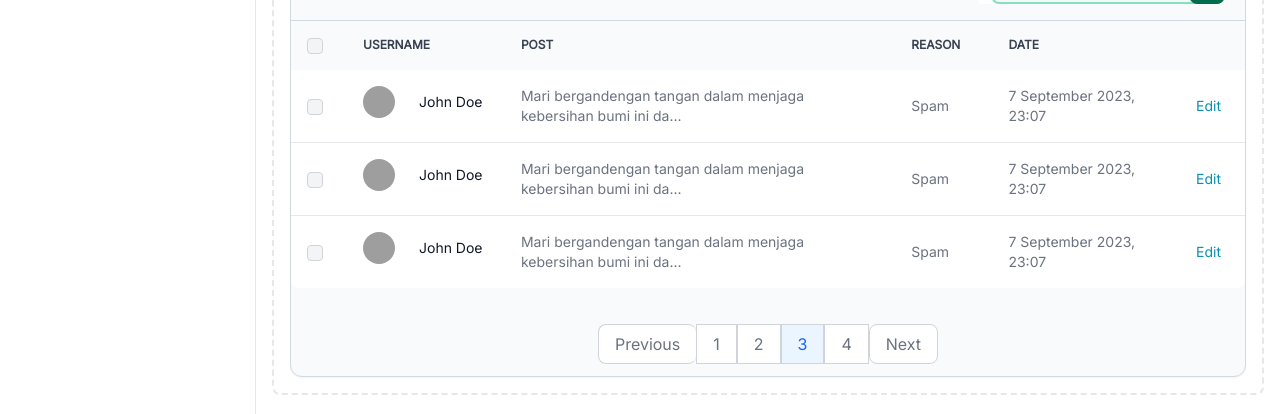
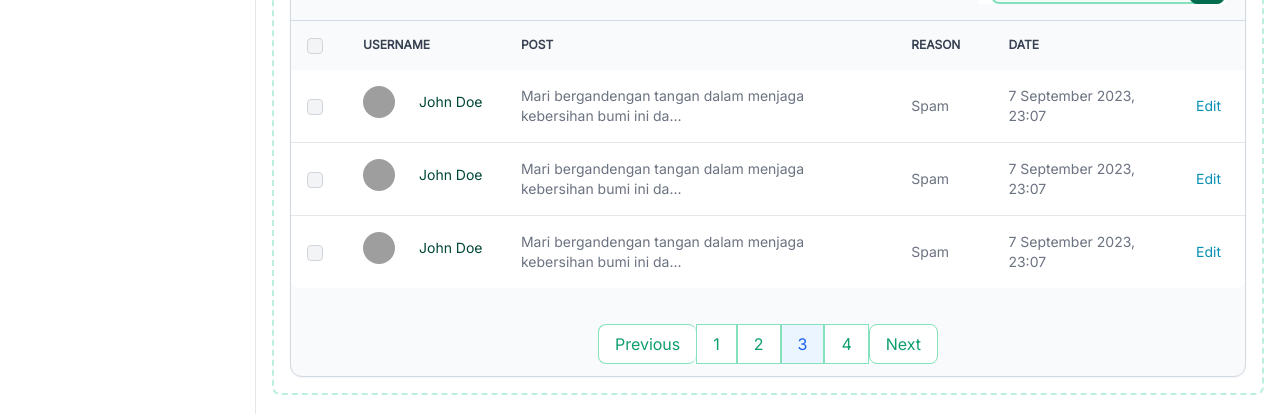
Before and after one commit to HamzahRaihan/dashboard-gremmu, a React (Vite) app: page / in a window 1280 px wide. Shown: the part 353-767 px from the top of the page. Built offline with nearby package versions, Linux system fonts and the light colour scheme; grey boxes are pictures that could not be loaded.

Commit message:
modification style

```diff
--- a/src/pages/Dashboard/Dashboard.jsx
+++ b/src/pages/Dashboard/Dashboard.jsx
@@ -5,11 +5,13 @@ import { Checkbox, Table } from "flowbite-react";
 const Dashboard = () => {
   return (
     <div className="p-4 sm:ml-64">
-      <div className="p-4 border-2 border-gray-200 border-dashed rounded-lg dark:border-gray-700 mt-14">
+      <div className="p-4 border-2 border-green-200 border-dashed rounded-lg dark:border-green-700 mt-14">
         <div className="items-stretch self-stretch flex flex-col">
           <div className="items-stretch flex w-full justify-between gap-5 mt-2 px-5 max-md:max-w-full max-md:flex-wrap">
             <div className="text-black text-3xl font-medium leading-10 grow shrink basis-auto">Dashboard Admin</div>
           </div>
+
+          {/* card */}
           <div className="items-stretch flex w-full gap-5 mt-10 px-5 max-md:max-w-full max-md:flex-wrap max-md:justify-center">
             <div className="justify-end border border-[color:var(--neutral-700,#D1D9E2)] shadow-sm bg-slate-50 flex grow basis-[0%] flex-col px-5 py-4 rounded-xl border-solid items-end">
               <div className="items-stretch flex w-[213px] max-w-full justify-between gap-5">
@@ -56,6 +58,7 @@ const Dashboard = () => {
               </div>
             </div>
           </div>
+          {/* user report */}
           <div className="items-stretch border border-[color:var(--neutral-700,#D1D9E2)] shadow-sm bg-slate-50 flex w-full flex-col mt-8 pb-3 rounded-xl border-solid max-md:max-w-full">
             <div className="items-stretch border-b-[color:var(--neutral-700,#D1D9E2)] bg-slate-50 flex w-full flex-col px-5 py-4 border-b border-solid max-md:max-w-full">
               <div className="items-center flex w-full justify-between gap-5 max-md:max-w-full max-md:flex-wrap">
@@ -65,7 +68,7 @@ const Dashboard = () => {
                     <input
                       type="text"
                       id="search-dropdown"
-                      className="block p-2.5 w-full z-20 text-sm text-gray-900 bg-green-50 rounded-lg border-2 border-green-300 focus:ring-2 focus:border-green-500 dark:bg-green-700 dark:border-green-600 dark:placeholder-green-400 dark:text-white dark:focus:border-green-500"
+                      className="block p-2.5 w-full z-20 text-sm text-green-900 bg-green-50 rounded-lg border-2 border-green-300 focus:ring-2 dark:bg-green-700 dark:border-green-600 dark:placeholder-green-400 dark:text-white  focus:ring-green-500 focus:border-green-500 dark:focus:ring-green-500 dark:focus:border-green-500"
                       placeholder="Search"
                       required
                     />
@@ -95,11 +98,11 @@ const Dashboard = () => {
                   </Table.HeadCell>
                 </Table.Head>
                 <Table.Body className="divide-y">
-                  <Table.Row className="bg-white dark:border-gray-700 dark:bg-gray-800">
+                  <Table.Row className="bg-white dark:border-green-700 dark:bg-green-800">
                     <Table.Cell className="p-4">
                       <Checkbox />
                     </Table.Cell>
-                    <Table.Cell className="flex items-center gap-6 whitespace-nowrap font-medium text-gray-900 dark:text-white">
+                    <Table.Cell className="flex items-center gap-6 whitespace-nowrap font-medium text-green-900 dark:text-white">
                       <img src="https://ik.imagekit.io/alzirahmana/Asset%20-%20mobile%20responsive%20web/Jese%20Leos.png?updatedAt=1697535830098" className="w-8 h-8 rounded-full" alt="user photo" />
                       <h1>John Doe</h1>
                     </Table.Cell>
@@ -112,11 +115,11 @@ const Dashboard = () => {
                       </a>
                     </Table.Cell>
                   </Table.Row>
-                  <Table.Row className="bg-white dark:border-gray-700 dark:bg-gray-800">
+                  <Table.Row className="bg-white dark:border-green-700 dark:bg-green-800">
                     <Table.Cell className="p-4">
                       <Checkbox />
                     </Table.Cell>
-                    <Table.Cell className="flex items-center gap-6 whitespace-nowrap font-medium text-gray-900 dark:text-white">
+                    <Table.Cell className="flex items-center gap-6 whitespace-nowrap font-medium text-green-900 dark:text-white">
                       <img src="https://ik.imagekit.io/alzirahmana/Asset%20-%20mobile%20responsive%20web/Jese%20Leos.png?updatedAt=1697535830098" className="w-8 h-8 rounded-full" alt="user photo" />
                       <h1>John Doe</h1>
                     </Table.Cell>
@@ -129,11 +132,11 @@ const Dashboard = () => {
                       </a>
                     </Table.Cell>
                   </Table.Row>
-                  <Table.Row className="bg-white dark:border-gray-700 dark:bg-gray-800">
+                  <Table.Row className="bg-white dark:border-green-700 dark:bg-green-800">
                     <Table.Cell className="p-4">
                       <Checkbox />
                     </Table.Cell>
-                    <Table.Cell className="flex items-center gap-6 whitespace-nowrap font-medium text-gray-900 dark:text-white">
+                    <Table.Cell className="flex items-center gap-6 whitespace-nowrap font-medium text-green-900 dark:text-white">
                       <img src="https://ik.imagekit.io/alzirahmana/Asset%20-%20mobile%20responsive%20web/Jese%20Leos.png?updatedAt=1697535830098" className="w-8 h-8 rounded-full" alt="user photo" />
                       <h1>John Doe</h1>
                     </Table.Cell>
@@ -154,35 +157,35 @@ const Dashboard = () => {
             <nav className="mx-auto mt-9">
               <ul className="flex text-sm md:text-base">
                 <Link>
-                  <span className="flex items-center justify-center px-3 md:px-4 h-8 md:h-10 ms-0 leading-tight text-gray-500 bg-white border border-e-0 border-gray-300 rounded-lg hover:bg-gray-100 hover:text-gray-700 dark:bg-gray-800 dark:border-gray-700 dark:text-gray-400 dark:hover:bg-gray-700 dark:hover:text-white">
+                  <span className="flex items-center justify-center px-3 md:px-4 h-8 md:h-10 ms-0 leading-tight text-green-500 bg-white border border-e-0 border-green-300 rounded-lg hover:bg-green-100 hover:text-green-700 dark:bg-green-800 dark:border-green-700 dark:text-green-400 dark:hover:bg-green-700 dark:hover:text-white">
                     Previous
                   </span>
                 </Link>
                 <Link>
-                  <span className="flex items-center justify-center px-3 md:px-4 h-8 md:h-10 leading-tight text-gray-500 bg-white border border-gray-300 hover:bg-gray-100 hover:text-gray-700 dark:bg-gray-800 dark:border-gray-700 dark:text-gray-400 dark:hover:bg-gray-700 dark:hover:text-white">
+                  <span className="flex items-center justify-center px-3 md:px-4 h-8 md:h-10 leading-tight text-green-500 bg-white border border-green-300 hover:bg-green-100 hover:text-green-700 dark:bg-green-800 dark:border-green-700 dark:text-green-400 dark:hover:bg-green-700 dark:hover:text-white">
                     1
                   </span>
                 </Link>
                 <Link>
-                  <span className="flex items-center justify-center px-3 md:px-4 h-8 md:h-10 leading-tight text-gray-500 bg-white border border-gray-300 hover:bg-gray-100 hover:text-gray-700 dark:bg-gray-800 dark:border-gray-700 dark:text-gray-400 dark:hover:bg-gray-700 dark:hover:text-white">
+                  <span className="flex items-center justify-center px-3 md:px-4 h-8 md:h-10 leading-tight text-green-500 bg-white border border-green-300 hover:bg-green-100 hover:text-green-700 dark:bg-green-800 dark:border-green-700 dark:text-green-400 dark:hover:bg-green-700 dark:hover:text-white">
                     2
                   </span>
                 </Link>
                 <Link>
                   <span
                     aria-current="page"
-                    className="flex items-center justify-center px-3 md:px-4 h-8 md:h-10 text-blue-600 border border-gray-300 bg-blue-50 hover:bg-blue-100 hover:text-blue-700 dark:border-gray-700 dark:bg-gray-700 dark:text-white"
+                    className="flex items-center justify-center px-3 md:px-4 h-8 md:h-10 text-blue-600 border border-green-300 bg-blue-50 hover:bg-blue-100 hover:text-blue-700 dark:border-green-700 dark:bg-green-700 dark:text-white"
                   >
                     3
                   </span>
                 </Link>
                 <Link>
-                  <span className="flex items-center justify-center px-3 md:px-4 h-8 md:h-10 leading-tight text-gray-500 bg-white border border-gray-300 hover:bg-gray-100 hover:text-gray-700 dark:bg-gray-800 dark:border-gray-700 dark:text-gray-400 dark:hover:bg-gray-700 dark:hover:text-white">
+                  <span className="flex items-center justify-center px-3 md:px-4 h-8 md:h-10 leading-tight text-green-500 bg-white border border-green-300 hover:bg-green-100 hover:text-green-700 dark:bg-green-800 dark:border-green-700 dark:text-green-400 dark:hover:bg-green-700 dark:hover:text-white">
                     4
                   </span>
                 </Link>
                 <Link>
-                  <span className="flex items-center justify-center px-3 md:px-4 h-8 md:h-10 leading-tight text-gray-500 bg-white border border-gray-300 rounded-lg hover:bg-gray-100 hover:text-gray-700 dark:bg-gray-800 dark:border-gray-700 dark:text-gray-400 dark:hover:bg-gray-700 dark:hover:text-white">
+                  <span className="flex items-center justify-center px-3 md:px-4 h-8 md:h-10 leading-tight text-green-500 bg-white border border-green-300 rounded-lg hover:bg-green-100 hover:text-green-700 dark:bg-green-800 dark:border-green-700 dark:text-green-400 dark:hover:bg-green-700 dark:hover:text-white">
                     Next
                   </span>
                 </Link>
--- a/src/pages/News/News.jsx
+++ b/src/pages/News/News.jsx
@@ -27,7 +27,7 @@ const News = () => {
                     <input
                       type="text"
                       id="search-dropdown"
-                      className="block p-2.5 w-full z-20 text-sm text-gray-900 bg-green-50 rounded-lg border-2 border-green-300 focus:ring-2 focus:border-green-500 dark:bg-green-700 dark:border-green-600 dark:placeholder-green-400 dark:text-white dark:focus:border-green-500"
+                      className="block p-2.5 w-full z-20 text-sm text-green-900 bg-green-50 rounded-lg border-2 border-green-300 focus:ring-2 dark:bg-green-700 dark:border-green-600 dark:placeholder-green-400 dark:text-white  focus:ring-green-500 focus:border-green-500 dark:focus:ring-green-500 dark:focus:border-green-500"
                       placeholder="Search"
                       required
                     />
@@ -218,7 +218,6 @@ const News = () => {
                 </div>
                 <p className="font-semibold text-gray-700 dark:text-gray-400">Kepedulian dalam Membuang dan Mengelola Sampah: Tanggung Jawab Bersama Masyarakat dan Pemerintah</p>
               </Card>
-
             </div>
 
             {/* pagination */}
--- a/src/pages/Users/Users.jsx
+++ b/src/pages/Users/Users.jsx
@@ -20,7 +20,7 @@ const Users = () => {
                     <input
                       type="text"
                       id="search-dropdown"
-                      className="block p-2.5 w-full z-20 text-sm text-gray-900 bg-green-50 rounded-lg border-2 border-green-300 focus:ring-2 focus:border-green-500 dark:bg-green-700 dark:border-green-600 dark:placeholder-green-400 dark:text-white dark:focus:border-green-500"
+                      className="block p-2.5 w-full z-20 text-sm text-green-900 bg-green-50 rounded-lg border-2 border-green-300 focus:ring-2 dark:bg-green-700 dark:border-green-600 dark:placeholder-green-400 dark:text-white  focus:ring-green-500 focus:border-green-500 dark:focus:ring-green-500 dark:focus:border-green-500"
                       placeholder="Search"
                       required
                     />
```
